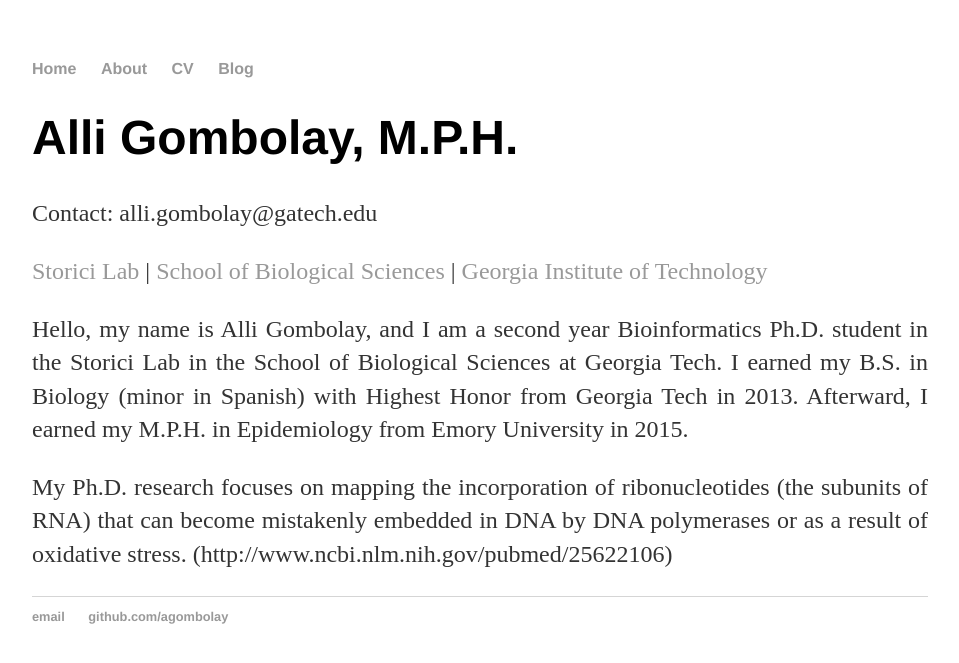
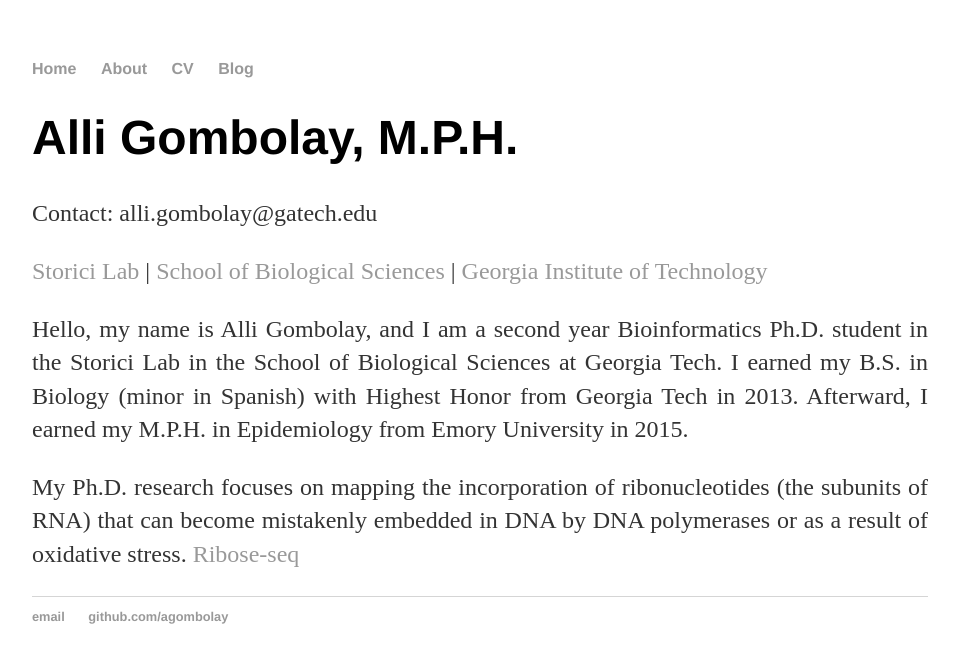
Before and after one commit to agombolay/agombolay.github.io, a Jekyll site: the page built from index.html, in a window 1280 px wide. Shown: the top 663 px of the page, without its empty margins (160-1119 px from the left). Built offline with Jekyll 4.4.1, drawn with Linux system fonts in a browser that asks for light colours.

Commit message:
Update index.html

```diff
--- a/index.html
+++ b/index.html
@@ -7,5 +7,5 @@
 	<p>Contact: alli.gombolay@gatech.edu</p>
 	<p><a href="http://www.storicilab.gatech.edu/">Storici Lab</a> | <a href="http://www.biology.gatech.edu/">School of Biological Sciences</a> | <a href="http://www.gatech.edu/">Georgia Institute of Technology</a></p>
 	<p align="justify">Hello, my name is Alli Gombolay, and I am a second year Bioinformatics Ph.D. student in the Storici Lab in the School of Biological Sciences at Georgia Tech.  I earned my B.S. in Biology (minor in Spanish) with Highest Honor from Georgia Tech in 2013.  Afterward, I earned my M.P.H. in Epidemiology from Emory University in 2015.</p>
-	<p align="justify">My Ph.D. research focuses on mapping the incorporation of ribonucleotides (the subunits of RNA) that can become mistakenly embedded in DNA by DNA polymerases or as a result of oxidative stress. (http://www.ncbi.nlm.nih.gov/pubmed/25622106)</p>
+	<p align="justify">My Ph.D. research focuses on mapping the incorporation of ribonucleotides (the subunits of RNA) that can become mistakenly embedded in DNA by DNA polymerases or as a result of oxidative stress.  <a href="http://www.ncbi.nlm.nih.gov/pubmed/25622106">Ribose-seq</a></p>
 </div><!-- /.blurb -->
```
